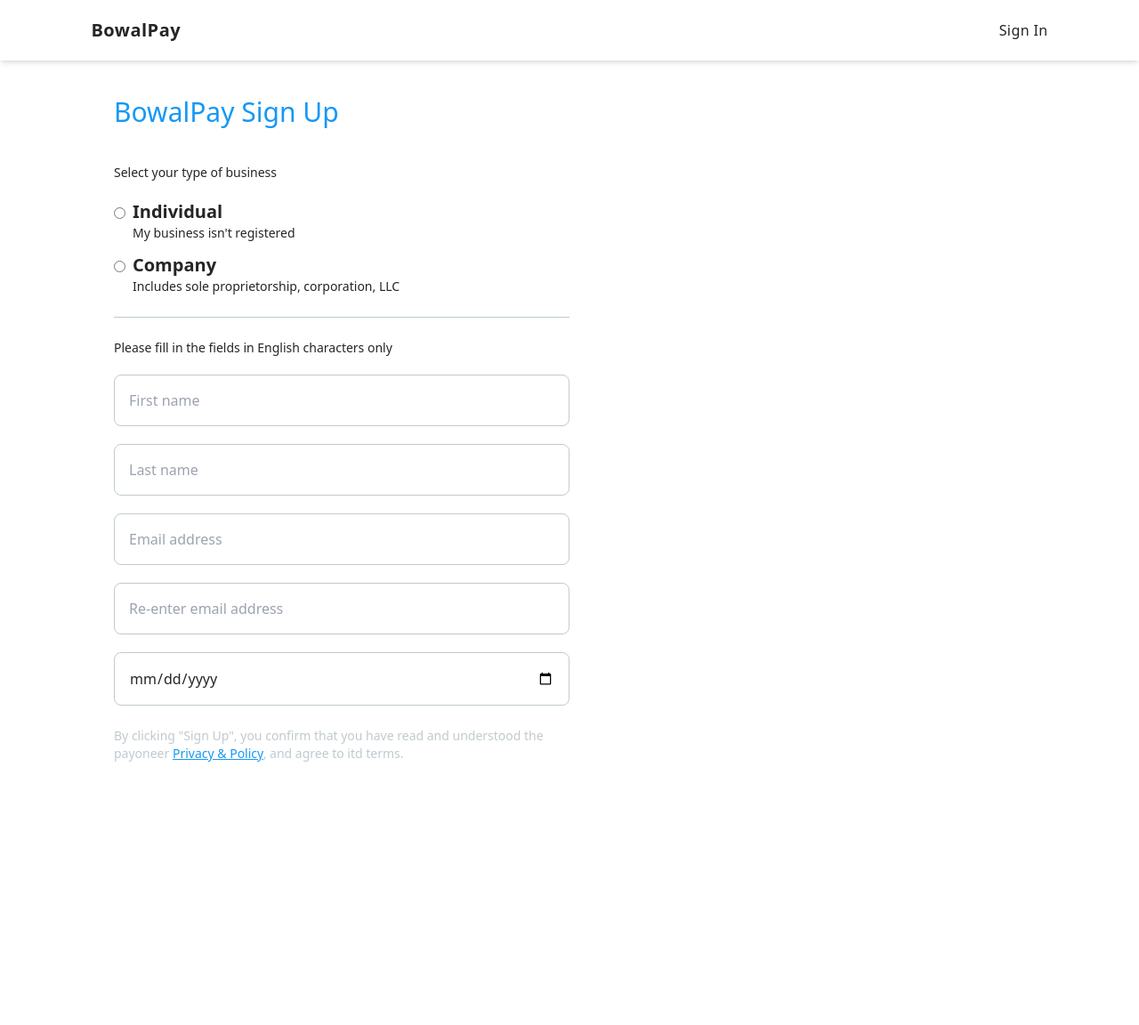
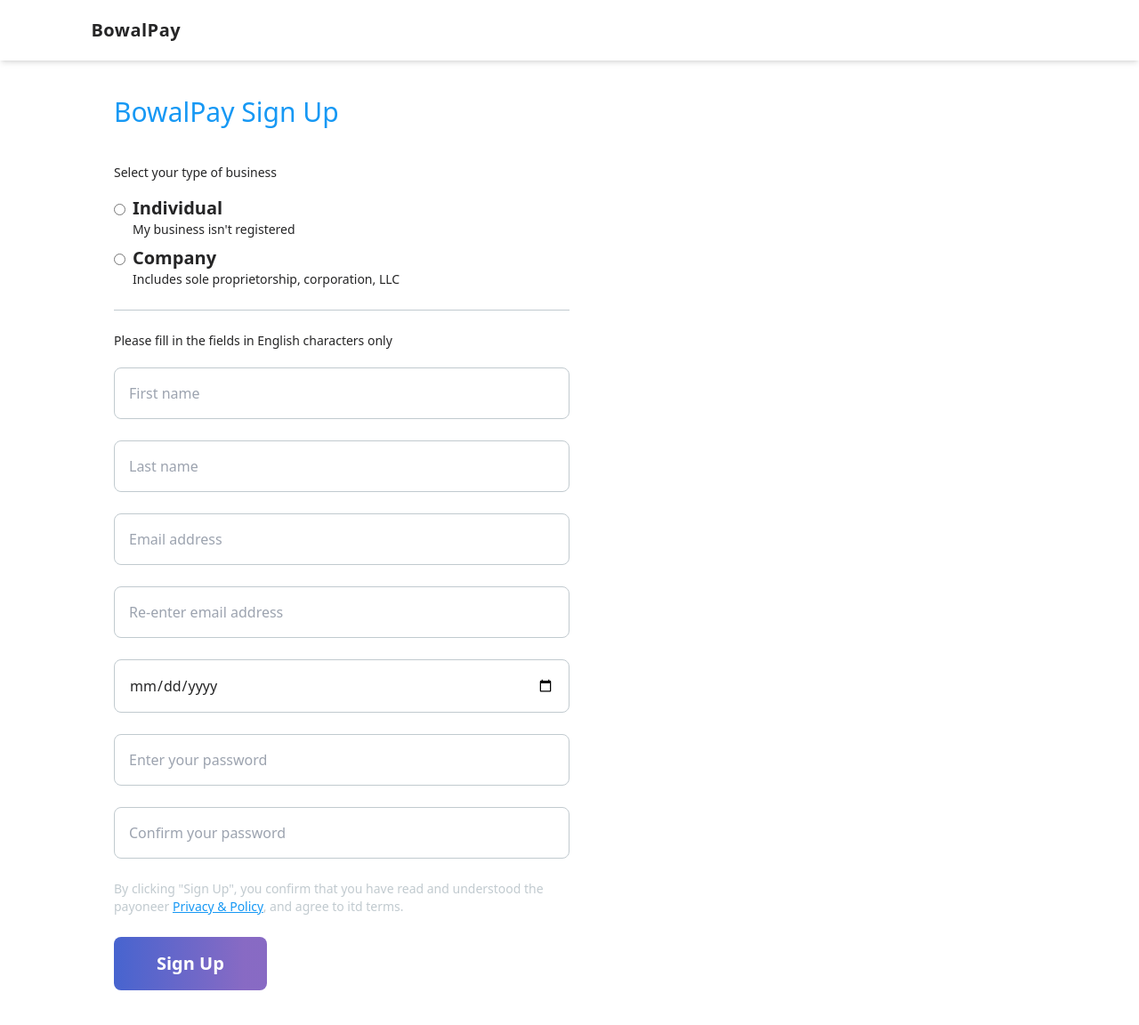
Before and after one commit to BowaDAO/BowalPay, a React (Vite) app in the folder frontend/: page /register in a window 1280 px wide. Shown: the whole page at 89% size. Before the commit the page ends 897 px from the top, so only its background shows below. Built offline with nearby package versions, Linux system fonts and the light colour scheme.

Commit message:
signup  form

```diff
--- a/frontend/package.json
+++ b/frontend/package.json
@@ -14,7 +14,8 @@
     "react": "^18.2.0",
     "react-dom": "^18.2.0",
     "react-icons": "^5.0.1",
-    "react-router-dom": "^6.22.3"
+    "react-router-dom": "^6.22.3",
+    "yup": "^1.4.0"
   },
   "devDependencies": {
     "@types/react": "^18.2.66",
--- a/frontend/src/components/forms/signup-form/index.tsx
+++ b/frontend/src/components/forms/signup-form/index.tsx
@@ -1,4 +1,5 @@
 import { BusinessTypeRadio, Divider, TextField } from "@/components";
+import { registerFormValidationSchema } from "@/utilities/validations";
 import { Formik } from "formik";
 import { Form } from "react-router-dom";
 
@@ -7,12 +8,16 @@
     <div className="flex flex-col gap-10">
       <h3 className="text-3xl text-blue font-normal">BowalPay Sign Up</h3>
 
-      <Formik initialValues={{ name: "" }} onSubmit={() => {}}>
+      <Formik
+        initialValues={{ name: "" }}
+        onSubmit={() => {}}
+        validationSchema={registerFormValidationSchema}
+      >
         <Form className="w-1/2 flex flex-col gap-6">
-          <div className="flex flex-col gap-5">
-            <h6 className="text-sm">Select your type of business</h6>
+          <div className="flex flex-col gap-4">
+            <h6 className="text-sm text-black">Select your type of business</h6>
 
-            <span className="flex flex-col gap-3">
+            <span className="flex flex-col gap-2">
               <BusinessTypeRadio
                 heading="Individual"
                 subheading="My business isn't registered"
@@ -31,11 +36,11 @@
           <Divider />
 
           <div className="flex flex-col gap-5">
-            <h6 className="text-sm">
+            <h6 className="text-sm text-black">
               Please fill in the fields in English characters only
             </h6>
 
-            <span className="flex flex-col gap-5">
+            <span className="flex flex-col gap-6">
               <TextField
                 name="firstName"
                 id="firstName"
@@ -58,8 +63,8 @@
               />
 
               <TextField
-                name="email"
-                id="email"
+                name="confirmEmail"
+                id="confirmEmail"
                 type="email"
                 placeholder="Re-enter email address"
               />
@@ -70,6 +75,20 @@
                 type="date"
                 placeholder="Date of birth"
               />
+
+              <TextField
+                name="password"
+                id="password"
+                type="password"
+                placeholder="Enter your password"
+              />
+
+              <TextField
+                name="confirmPassword"
+                id="confirmPassword"
+                type="password"
+                placeholder="Confirm your password"
+              />
             </span>
           </div>
 
@@ -79,6 +98,13 @@
             <span className="text-blue underline">Privacy & Policy</span>, and
             agree to itd terms.{" "}
           </p>
+
+          <button
+            type="submit"
+            className="py-4 px-12 rounded-lg self-start button-background text-xl font-semibold text-white"
+          >
+            Sign Up
+          </button>
         </Form>
       </Formik>
     </div>
--- a/frontend/src/components/navigation-bars/account-setup-navigation-bar/index.tsx
+++ b/frontend/src/components/navigation-bars/account-setup-navigation-bar/index.tsx
@@ -1,17 +1,11 @@
 import { Logo } from "@/components";
-import { Link } from "react-router-dom";
 
 const AccountSetupNavigationBar = () => {
   return (
     <nav className="lg:px-[8%] py-5 flex items-center justify-between shadow-md bg-white w-full z-[100] sticky top-0 left-0">
       <Logo />
 
-      <Link
-        to="login"
-        className="text-base font-medium tracking-wide hover:text-blue"
-      >
-        Sign In
-      </Link>
+      <div />
     </nav>
   );
 };
--- a/frontend/src/components/radios/business-type-radio/index.tsx
+++ b/frontend/src/components/radios/business-type-radio/index.tsx
@@ -20,7 +20,7 @@
 
       <article>
         <h3 className="text-xl font-semibold text-black"> {props.heading} </h3>
-        <h4 className="text-sm">{props.subheading} </h4>
+        <h4 className="text-sm text-black">{props.subheading} </h4>
       </article>
     </div>
   );
--- a/frontend/src/components/text-field/index.tsx
+++ b/frontend/src/components/text-field/index.tsx
@@ -49,7 +49,7 @@
         name={props.name}
         component="div"
         id={props.id}
-        className="text-red-700 font-medium text-xs md:text-sm mt-[2px] absolute"
+        className="text-red-700 text-xs md:text-sm absolute"
       />
     </div>
   );
--- /dev/null
+++ b/frontend/src/utilities/validations/index.ts
@@ -0,0 +1,20 @@
+import * as Yup from "yup";
+
+export const registerFormValidationSchema = Yup.object({
+  firstName: Yup.string().required("The first name field is required."),
+  lastName: Yup.string().required("The last name field is required."),
+  email: Yup.string()
+    .required("The email field is required.")
+    .email("That is not a valid email format."),
+  confirmEmail: Yup.string()
+    .oneOf([Yup.ref("email")], "Email does not match.")
+    .required("The email field is required."),
+  password: Yup.string()
+    .required("The password field is required.")
+    .min(8, "Password should be at least 8 characters."),
+  confirmPassword: Yup.string()
+    .oneOf([Yup.ref("password")], "Password does not match.")
+    .required("The confirm password field is required."),
+  businessType: Yup.string().required("Select your type of business."),
+  dateOfBirth: Yup.date().required("Date of birth is required."),
+});
```
Also changed, not shown: frontend/src/utilities/index.ts (added), 1 other file (tests, documents, lock files or other folders).
